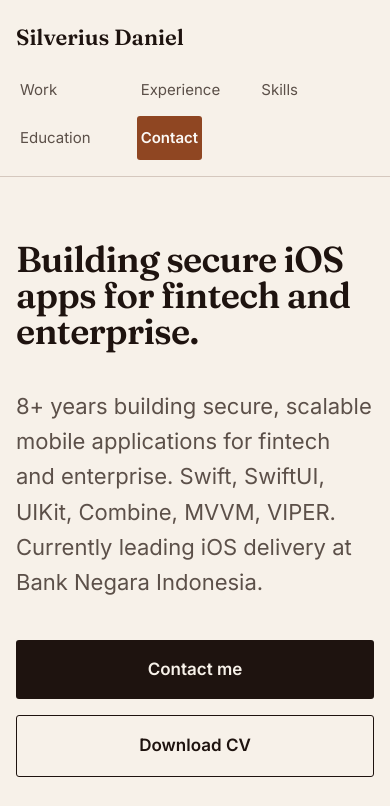
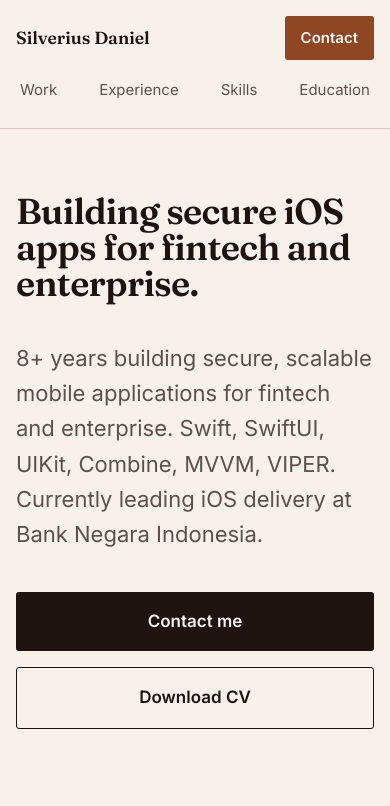
Before and after one commit to DanielWijono/daniel-portfolio, a plain HTML site: page public/index.html in a window 390 px wide. Shown: the top 806 px of the page. Drawn offline with Linux system fonts and the light colour scheme.

Commit message:
feat: implement two-row mobile masthead layout and move contact outside section list

```diff
--- a/public/index.html
+++ b/public/index.html
@@ -45,20 +45,21 @@ h1,h2,h3{font-style:normal;overflow-wrap:anywhere;min-width:0;font-family:var(--
 .wrap{max-width:1040px;margin:0 auto;padding-inline:var(--space-lg);}
 
 .masthead{padding:var(--space-md) 0;border-bottom:1px solid var(--color-border);position:sticky;top:0;background:oklch(96% 0.012 70 / 0.92);backdrop-filter:blur(8px);z-index:20;}
-.masthead-inner{max-width:1040px;margin:0 auto;padding-inline:var(--space-lg);display:flex;justify-content:space-between;align-items:center;}
-.masthead-name{font-family:var(--font-display);font-size:var(--text-lg);font-weight:600;}
-.masthead-links{display:flex;gap:var(--space-lg);font-size:var(--text-sm);list-style:none;align-items:center;}
-.masthead-links a{display:inline-flex;align-items:center;min-width:44px;min-height:44px;text-decoration:none;color:var(--color-ink-dim);transition:color var(--dur-base) var(--ease-out);}
+.masthead-inner{max-width:1040px;margin:0 auto;padding-inline:var(--space-lg);display:flex;align-items:center;gap:var(--space-md);}
+.masthead-name{font-family:var(--font-display);font-size:var(--text-lg);font-weight:600;margin-right:auto;}
+.masthead-links{display:flex;gap:var(--space-md);font-size:var(--text-sm);list-style:none;align-items:center;}
+.masthead-links a,.masthead-cta{display:inline-flex;align-items:center;justify-content:center;min-height:44px;text-decoration:none;}
+.masthead-links a{min-width:44px;color:var(--color-ink-dim);transition:color var(--dur-base) var(--ease-out);}
 .masthead-links a:hover{color:var(--color-accent);}
-.masthead-cta{background:var(--color-accent);color:oklch(98% 0.005 70)!important;padding:var(--space-2xs) var(--space-md);border-radius:var(--radius-sm);font-weight:600;}
-.masthead-cta:hover{background:oklch(42% 0.11 45)!important;color:oklch(98% 0.005 70)!important;}
+.masthead-cta{font-size:var(--text-sm);font-weight:600;background:var(--color-accent);color:oklch(98% 0.005 70);padding:var(--space-2xs) var(--space-md);border-radius:var(--radius-sm);transition:background var(--dur-base) var(--ease-out);}
+.masthead-cta:hover{background:oklch(42% 0.11 45);}
 @media (max-width:750px){
   .masthead{position:static;padding:var(--space-sm) 0;}
-  .masthead-inner{padding-inline:var(--space-sm);flex-direction:column;align-items:flex-start;gap:var(--space-2xs);}
-  .masthead-name{display:flex;align-items:center;min-height:44px;}
-  .masthead-links{width:100%;display:grid;grid-template-columns:repeat(auto-fit,minmax(min(100%,12ch),1fr));gap:var(--space-3xs);}
-  .masthead-links a{justify-content:center;padding-inline:var(--space-3xs);text-align:center;overflow-wrap:anywhere;}
-  .masthead-cta{padding-inline:var(--space-3xs);}
+  .masthead-inner{padding-inline:var(--space-sm);flex-wrap:wrap;gap:var(--space-2xs) var(--space-sm);}
+  .masthead-name{font-size:clamp(var(--text-base),4.5vw,var(--text-lg));min-height:44px;display:flex;align-items:center;}
+  .masthead-links{order:3;width:100%;justify-content:space-between;gap:var(--space-3xs);}
+  .masthead-links a{padding-inline:var(--space-3xs);}
+  .masthead-cta{padding-inline:var(--space-sm);}
 }
 
 .hero{padding-block:var(--space-2xl) var(--space-xl);}
@@ -142,8 +143,8 @@ footer a:focus-visible{outline-color:var(--color-paper);}
       <li><a href="#experience">Experience</a></li>
       <li><a href="#skills">Skills</a></li>
       <li><a href="#education">Education</a></li>
-      <li><a class="masthead-cta" href="mailto:danielwijono999@gmail.com">Contact</a></li>
     </ul>
+    <a class="masthead-cta" href="mailto:danielwijono999@gmail.com">Contact</a>
   </nav>
 </header>
 
```
Also changed, not shown: 1 other file.
